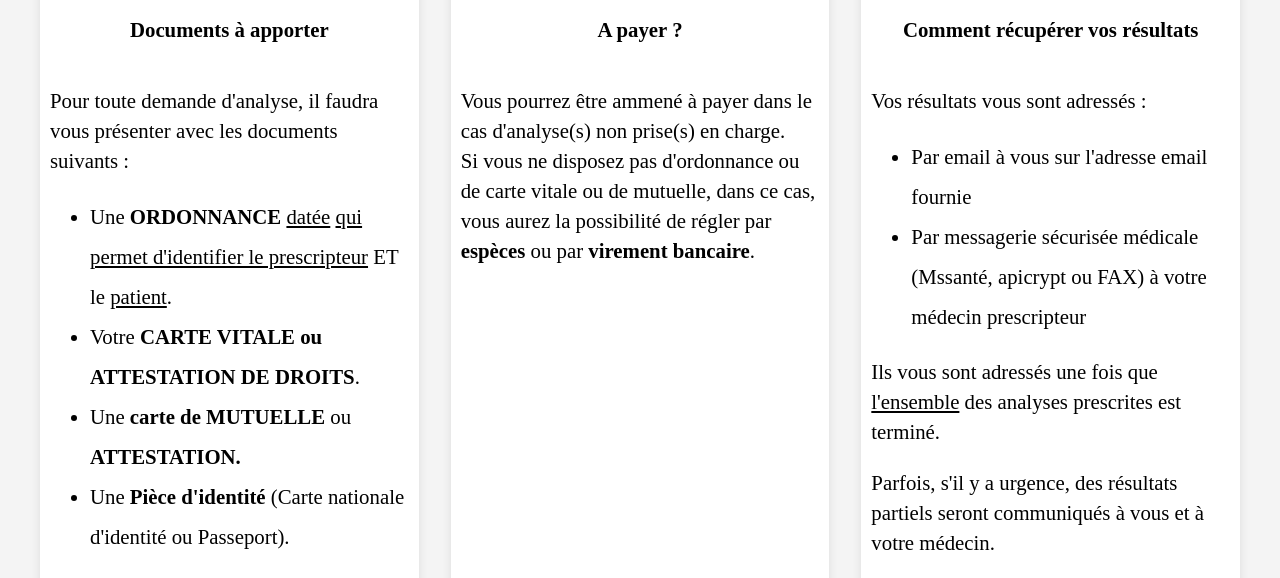
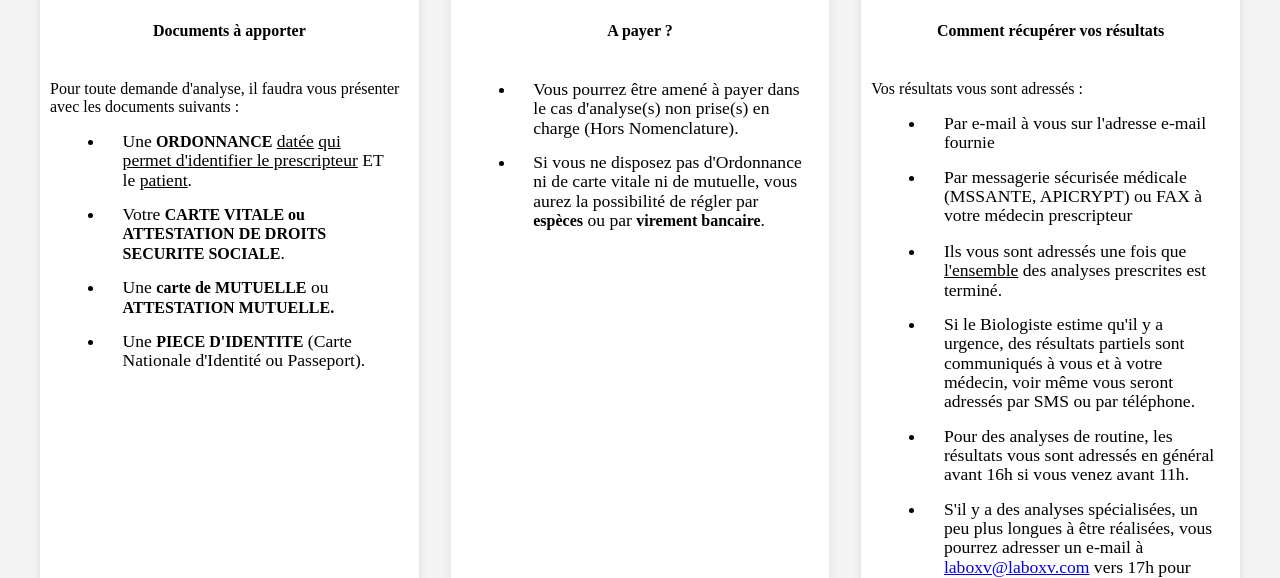
Before and after one commit to Miguelfr1/SiteLabo15, a plain HTML site: page apporter.html in a window 1280 px wide. Shown: the part 222-800 px from the top of the page. Drawn offline with Linux system fonts and the light colour scheme.

Commit message:
Update apporter.html

```diff
--- a/apporter.html
+++ b/apporter.html
@@ -52,7 +52,7 @@
       font-size: 20px;
       display: flex;
       flex-direction: column;
-     padding: 0 2.5rem 2.5rem 2.5rem;
+      padding: 0 2.5rem 2.5rem 2.5rem;
 
     }
     .section2-text h2 {
@@ -89,7 +89,7 @@
     .grid-item strong,
     .grid-item ul {
       color: black;
-      font-size: 1.3rem;
+      font-size: 1rem;
 
       text-align: left;
     }
@@ -105,6 +105,21 @@
         grid-template-columns: repeat(3, 1fr);
       }
     }
+
+
+
+        ul li {
+            font-size: 1.1rem;
+            margin: 15px;
+            padding-left: 1em;
+            position: relative;
+            line-height: 1.1; /* Réduit l'espacement entre les lignes du même <li> */
+
+            word-wrap: break-word; /* Permet de gérer les longues chaînes de texte */
+
+
+        }
+
 
     </style>
 
@@ -131,9 +146,10 @@
     line-height: 40px;
   }
   p{
-    line-height: 30px;
   }
 </style>
+
+
           <p>
             Pour toute demande d'analyse, il faudra vous présenter avec les
             documents suivants :
@@ -145,10 +161,10 @@
           </li>
 
             <li>
-              Votre <strong>CARTE VITALE  ou ATTESTATION DE DROITS</strong>.
+              Votre <strong>CARTE VITALE  ou ATTESTATION DE DROITS SECURITE SOCIALE</strong>.
             </li>
-            <li>Une <strong>carte de MUTUELLE</strong> ou <strong>ATTESTATION.</strong> </li>
-            <li>Une <strong>Pièce d'identité</strong> (Carte nationale d'identité ou Passeport).</li>
+            <li>Une <strong>carte de MUTUELLE</strong> ou <strong>ATTESTATION MUTUELLE.</strong> </li>
+            <li>Une <strong>PIECE D'IDENTITE</strong> (Carte Nationale d'Identité ou Passeport).</li>
           </ul>
         </div>
         <div class="grid-item">
@@ -158,14 +174,16 @@
             ><h7>A payer ?</h7>
             <br /> </strong
           ><br />
-          <p>
-            Vous pourrez être ammené à payer dans le cas d'analyse(s) non prise(s) en
-            charge. <br>
-            Si vous ne disposez pas d'ordonnance ou de carte vitale ou de mutuelle,
-            dans ce cas, vous aurez la possibilité de régler par
-            <strong>espèces</strong> ou par
-            <strong>virement bancaire</strong>.
-          </p>
+          <ul>
+            <li>
+                Vous pourrez être amené à payer dans le cas d'analyse(s) non prise(s) en charge (Hors Nomenclature).
+            </li>
+            <li>
+                Si vous ne disposez pas d'Ordonnance ni de carte vitale ni de mutuelle, vous aurez la possibilité de régler par
+                <strong>espèces</strong> ou par <strong>virement bancaire</strong>.
+            </li>
+        </ul>
+
         </div>
         <div class="grid-item">
           <img src="./image/CarteID.png" alt="Logo 3" />
@@ -175,14 +193,37 @@
           <br />
           <p>Vos résultats vous sont adressés :</p>
           <ul>
-              <li>Par email à vous sur l'adresse email fournie</li>
-              <li>Par messagerie sécurisée médicale (Mssanté, apicrypt ou FAX) à votre médecin prescripteur</li>
+              <li>Par e-mail à vous sur l'adresse e-mail fournie</li>
+              <li>Par messagerie sécurisée médicale (MSSANTE, APICRYPT) ou FAX à votre médecin prescripteur
+
+
+
+
+
+
+              </li>
           </ul>
-          <p>Ils vous sont adressés une fois que <u>l'ensemble</u> des analyses prescrites est terminé.</p>
-          <p>Parfois, s'il y a urgence, des résultats partiels seront communiqués à vous et à votre médecin.</p>
-          <p>Pour des analyses de routine, les résultats vous sont adressés en général avant 16h si vous venez avant 11h.</p>
-          <p>S'il y a des analyses spécialisées, un peu plus longues à  être réalisées, vous pourrez  adresser un email a <a href="mailto:laboxv@laboxv.com">laboxv@laboxv.com</a> vers 17h pour vous mettre au courant des analyses déjà terminées. </p>
-      </body>
+
+
+
+
+          <ul>
+            <li>
+                Ils vous sont adressés une fois que <u>l'ensemble</u> des analyses prescrites est terminé.
+            </li>
+            <li>
+                Si le Biologiste estime qu'il y a urgence, des résultats partiels sont communiqués à vous et à votre médecin, voir même vous seront adressés par SMS ou par téléphone.
+            </li>
+            <li>
+                Pour des analyses de routine, les résultats vous sont adressés en général avant 16h si vous venez avant 11h.
+            </li>
+            <li>
+                S'il y a des analyses spécialisées, un peu plus longues à être réalisées, vous pourrez adresser un e-mail à
+                <a href="mailto:laboxv@laboxv.com">laboxv@laboxv.com</a> vers 17h pour vous mettre au courant des analyses déjà terminées.
+            </li>
+        </ul>
+
+        </body>
         </div>
       </div>
     </div>
```
